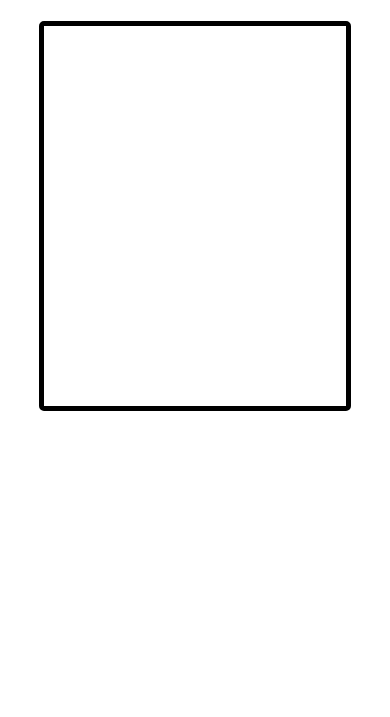
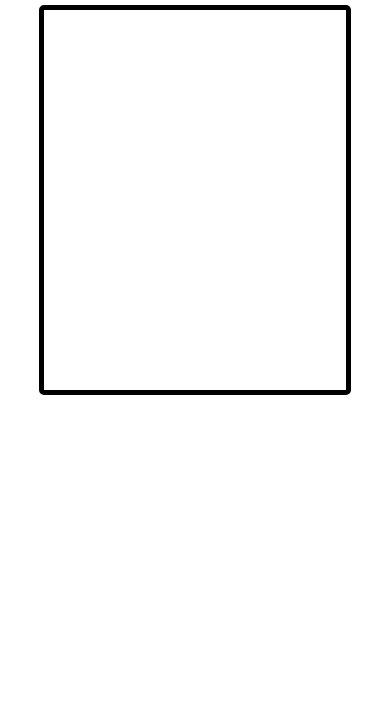
Before and after one commit to jkingportfolio/CI_PP2_Connect4_Archived, a plain HTML site: page index.html in a window 390 px wide. Shown: the part 72-789 px from the top of the page. Drawn offline with nearby package versions, Linux system fonts and the light colour scheme.

Commit message:
added global style for a flex column and assigned this to the game section, the grid is now responsive

```diff
--- a/assets/css/styles.css
+++ b/assets/css/styles.css
@@ -28,6 +28,12 @@ section {
     justify-content: space-between;
 }
 
+.display-flex-column {
+    display: flex;
+    flex-direction: column;
+    justify-content: center;
+}
+
 /* header */
 
 /* nav bar */
@@ -54,11 +60,6 @@ header {
 .logo {
     border: none;
     background-color: none;
-}
-
-.game-section {
-    min-height: 100vh;
-    padding: 1em;
 }
 
 .game-board {
--- a/index.html
+++ b/index.html
@@ -54,7 +54,7 @@
         </nav>
     </header>
     <main>
-        <section class="game-section">
+        <section class="display-flex-column">
             <div class="game-board">
                 <div class="game-grid">
 
```
